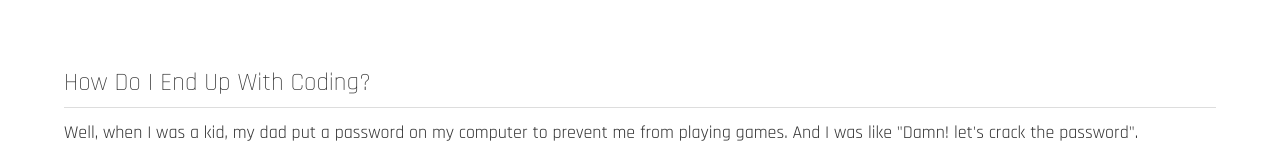
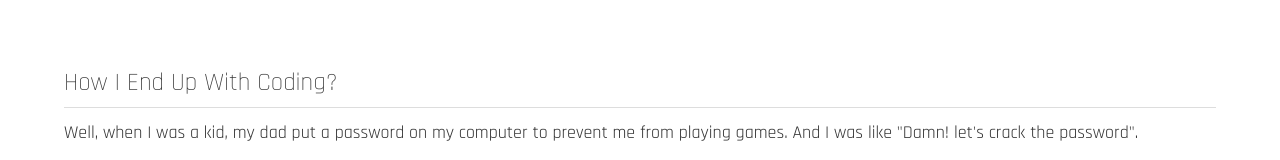
Before and after one commit to ckybryan/personal-site, a React (Create React App) app: page / in a window 1280 px wide. Shown: the part 708-868 px from the top of the page. Built offline with nearby package versions, Linux system fonts and the light colour scheme.

Commit message:
gramma mistakes

```diff
--- a/src/pages/Home.js
+++ b/src/pages/Home.js
@@ -35,7 +35,7 @@ class Home extends Component {
         </div>
 
         <div className="HM-section HM-story">
-          <h2>How Do I End Up With Coding?</h2>
+          <h2>How I End Up With Coding?</h2>
           <br />
           <p>
             Well, when I was a kid, my dad put a password on my computer to
```
